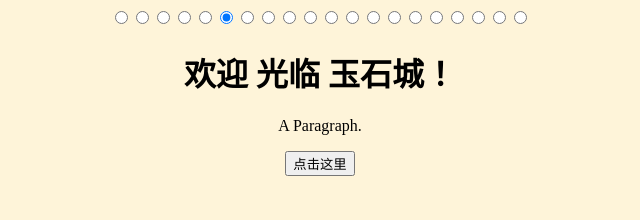
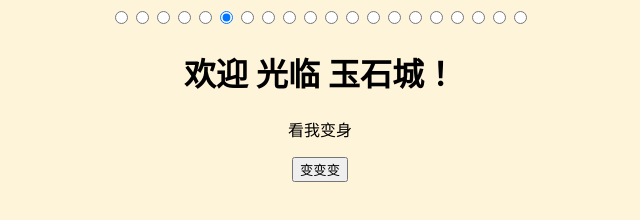
Before and after one commit to fhqydp/fhqydp.github.io, a plain HTML site: page index.html in a window 1280 px wide. Shown: the whole page, without its empty margins (320-960 px from the left). Drawn offline with Linux system fonts and the light colour scheme.

Commit message:
Update index.html

```diff
--- a/index.html
+++ b/index.html
@@ -55,9 +55,9 @@ function animate() {
 
 <h1>欢迎 光临 玉石城！</h1>
 
-<p id="demo">A Paragraph.</p>
+<p id="demo">看我变身</p>
 
-<button type="button" onclick="myFunction()">点击这里</button>
+<button type="button" onclick="myFunction()">变变变</button>
 
 <script>
 function myFunction()
```
